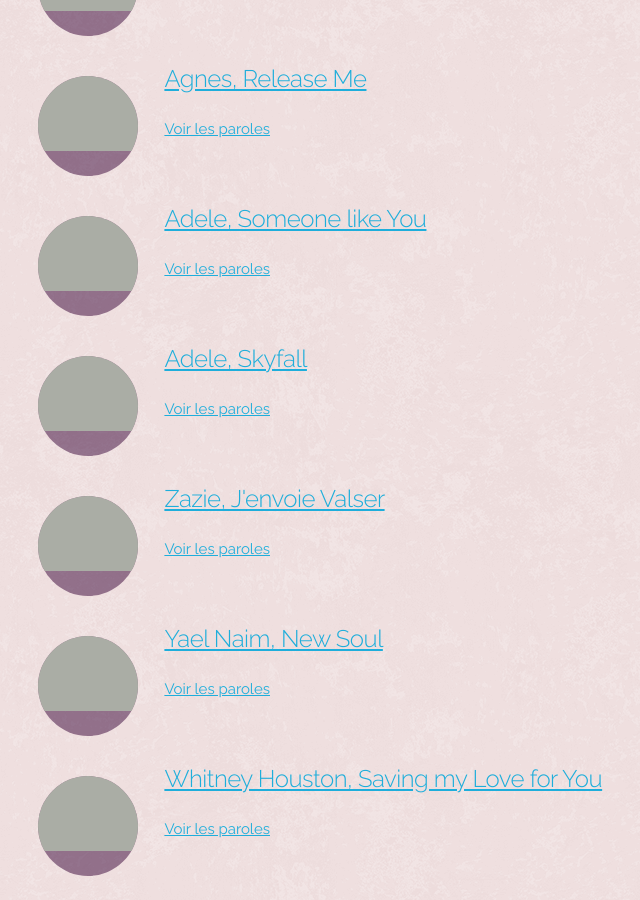
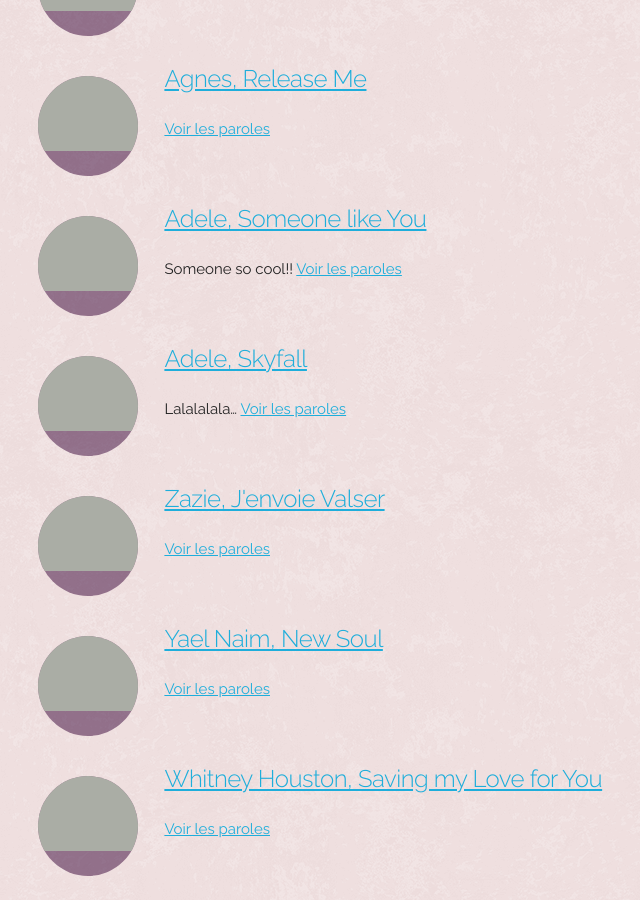
Before and after one commit to les-francaises/karaoke, a Jekyll site: the page built from index.html, in a window 1280 px wide and 900 px high, scrolled down 10862 px. Shown: the whole window, without its empty margins (162-802 px from the left). Built offline with Jekyll 4.4.1, drawn with Linux system fonts in a browser that asks for light colours; nearby versions of some CDN libraries; the list of posts is cut into pages by our own code.

Commit message:
new songs

```diff
--- a/_posts/97-01-01-adele-skyfall.md
+++ b/_posts/97-01-01-adele-skyfall.md
@@ -6,3 +6,5 @@
 image:
   artist: adele.png
 ---
+
+Lalalalala...
--- a/_posts/97-01-01-adele-someone-like-you.md
+++ b/_posts/97-01-01-adele-someone-like-you.md
@@ -6,3 +6,4 @@
 image:
   artist: adele.png
 ---
+Someone so cool!!
```
